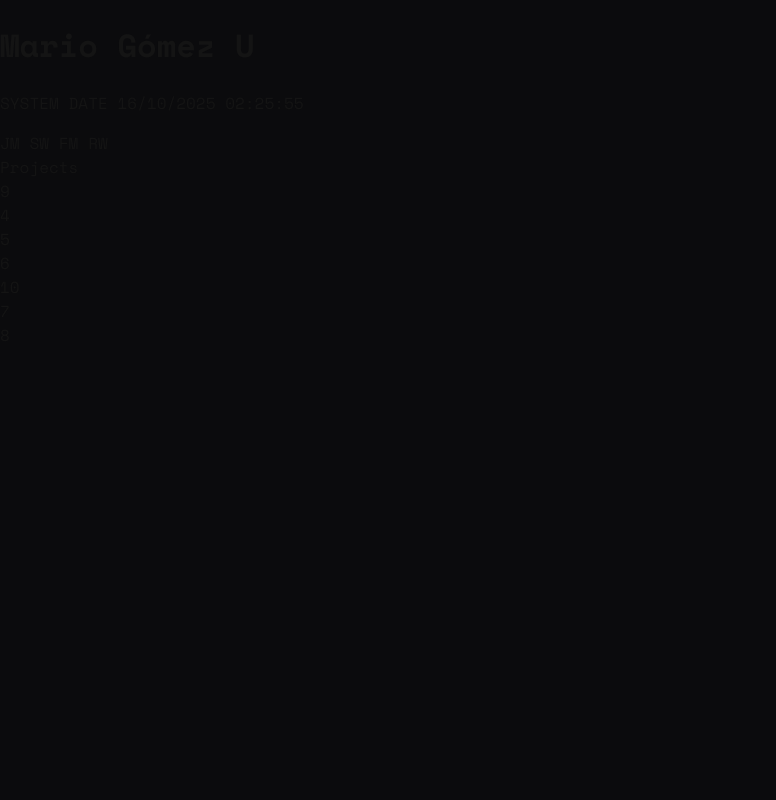
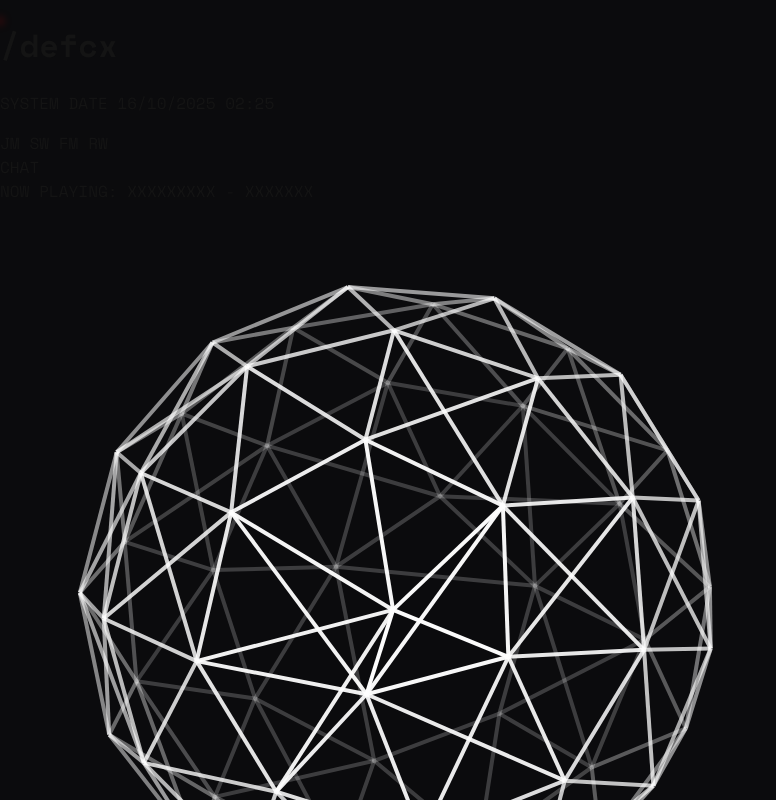
Before and after one commit to defcxz/defcxz, an Astro site: page /dash in a window 1280 px wide. Shown: the whole page, without its empty margins (0-776 px from the left). Built offline with nearby package versions, Linux system fonts and the light colour scheme; Astro itself is replaced by a stand-in of ours; animation ran at ten frames a second.

Commit message:
added new component polygonsphere. adapted layout to be in a twitch scene

```diff
--- a/package.json
+++ b/package.json
@@ -13,11 +13,13 @@
     "@astrojs/cloudflare": "^12.6.10",
     "@astrojs/react": "^4.4.0",
     "@tailwindcss/vite": "^4.1.12",
+    "@types/react": "^19.2.2",
+    "@types/react-dom": "^19.2.2",
     "astro": "^5.14.5",
     "bun": "^1.2.22",
     "framer-motion": "^12.23.12",
-    "react": "^19.1.1",
-    "react-dom": "^19.1.1",
+    "react": "^19.2.0",
+    "react-dom": "^19.2.0",
     "tailwindcss": "^4.1.12",
     "wrangler": "^4.33.1"
   },
--- a/src/components/Dashboard.astro
+++ b/src/components/Dashboard.astro
@@ -1,14 +1,17 @@
 ---
-
+import PolygonalSphere from '../components/PolygonalSphere.jsx';
 ---
 <div>
     <div class="
-        grid h-[100dvh] grid-cols-7 grid-rows-[auto_auto_1fr_1fr] [&>*]:border [&>*]:border-neutral-500 [&>*]:p-4
+        grid h-[100dvh] grid-cols-7 grid-rows-[auto_auto_1fr_1fr_auto] [&>*]:border [&>*]:border-neutral-500 [&>*]:p-4
     ">
         <div class="col-span-7 text-left">
             <div class="flex justify-between items-center w-full">
-            <div class="mx-auto text-center">
-                <h1 class="text-xl font-medium tracking-widest uppercase m-0">Mario Gómez U</h1>
+                <div class="mx-auto text-center py-2">
+                    <div class="flex items-center justify-center gap-2">
+                        <span class="inline-block align-middle w-2 h-2 rounded-full bg-red-500 animate-pulse" title="En vivo" style="box-shadow: 0 0 8px 2px rgba(255,0,0,0.6);"></span>
+                        <h1 class="text-xl font-bold tracking-widest uppercase m-0">/defcx</h1>
+                    </div>
                     <p class="text-xs text-neutral-400 m-0">
                         SYSTEM DATE <span id="last-update" class="text-white"></span>
                     </p>
@@ -23,18 +26,29 @@
             </div>
         </div>
 
-    <div class="col-span-3 row-start-2 text-center text-lg">
-        Projects
+        <div class="col-span-3 col-start-1 row-start-2 text-center text-lg">
+            CHAT
         </div>
-    <div class="col-span-4 col-start-4 row-start-2 text-center">9</div>
+        <div class="col-span-4 col-start-4 row-start-2 text-center">NOW PLAYING: XXXXXXXXX - XXXXXXX</div>
 
-    <div class="col-start-1 row-start-3 text-center">4</div>
-    <div class="col-start-2 row-start-3 text-center">5</div>
-    <div class="col-start-3 row-start-3 text-center">6</div>
-    <div class="col-span-4 row-span-2 col-start-4 row-start-3 text-center">10</div>
+        <div class="col-span-5 row-span-2 col-start-4 row-start-3 text-center">
+            <div class="w-full mx-auto h-full flex justify-center items-center">
+                <PolygonalSphere
+                        client:visible
+                        size={800}
+                        lineColor="hsl(0 100% 100%)"
+                        lineWidth={0.5}
+                        animationDuration={300}
+                        rotationX={true}
+                        rotationY={true}
+                        polygonCount={30}
+                        perspective={500}
+                />
+            </div>
+        </div>
 
-    <div class="col-start-1 row-start-4 text-center">7</div>
-    <div class="col-span-2 col-start-2 row-start-4 text-center">8</div>
+        <div class="col-start-1 row-start-3 row-end-5 text-xs">USUARIO</div>
+        <div class="col-span-2 col-start-2 row-start-3 row-end-5 text-xs">MENSAJE</div>
     </div>
 
     <script>
@@ -48,8 +62,7 @@
             const formattedTime = now.toLocaleTimeString('en-US', {
                 hour12: false,
                 hour: '2-digit',
-            minute: '2-digit',
-            second: '2-digit'
+                minute: '2-digit'
             });
             const timeElement = document.getElementById('last-update');
             if (timeElement) {
@@ -71,3 +84,4 @@
             background-color: #0b0b0d !important;
         }
     </style>
+</div>
--- /dev/null
+++ b/src/components/PolygonalSphere.jsx
@@ -0,0 +1,151 @@
+import React, { useState, useEffect, useMemo, useRef } from 'react';
+
+const PolygonalSphere = ({
+                             size = 200,
+                             lineColor = '#00bcd4',
+                             lineWidth = 1,
+                             animationDuration = 20, // Duración en segundos para una rotación completa
+                             rotationX = true,
+                             rotationY = true,
+                             rotationZ = false,
+                             polygonCount = 30,
+                             perspective = 500,
+                             initialRotation = 0,
+                         }) => {
+    const [rotation, setRotation] = useState(Number(initialRotation));
+    const animationFrameId = useRef(null);
+
+    const radius = 40; // Radio base
+
+    // useMemo para optimizar: solo recalcula si polygonCount cambia
+    const vertices = useMemo(() => {
+        const numVertices = polygonCount * 2;
+        const verts = [];
+        for (let i = 0; i < numVertices; i++) {
+            const lat = Math.acos(-1 + (2 * i) / numVertices);
+            const lon = Math.sqrt(numVertices * Math.PI) * lat;
+            const x = radius * Math.sin(lat) * Math.cos(lon);
+            const y = radius * Math.sin(lat) * Math.sin(lon);
+            const z = radius * Math.cos(lat);
+            verts.push({ x, y, z });
+        }
+        return verts;
+    }, [polygonCount]);
+
+    // useMemo para optimizar: solo recalcula si los vértices cambian
+    const edges = useMemo(() => {
+        const generatedEdges = new Set();
+        const edgesArray = [];
+        const threshold = radius * 0.7; // Umbral de distancia para conectar
+
+        for (let i = 0; i < vertices.length; i++) {
+            for (let j = i + 1; j < vertices.length; j++) {
+                const dist = Math.sqrt(
+                    Math.pow(vertices[i].x - vertices[j].x, 2) +
+                    Math.pow(vertices[i].y - vertices[j].y, 2) +
+                    Math.pow(vertices[i].z - vertices[j].z, 2)
+                );
+                if (dist < threshold) {
+                    const edgeKey = `${Math.min(i, j)}-${Math.max(i, j)}`;
+                    if (!generatedEdges.has(edgeKey)) {
+                        edgesArray.push([i, j]);
+                        generatedEdges.add(edgeKey);
+                    }
+                }
+            }
+        }
+        return edgesArray;
+    }, [vertices]);
+
+    // useEffect para manejar la animación
+    useEffect(() => {
+        const animate = () => {
+            // La velocidad se ajusta según la duración deseada de la animación
+            const rotationSpeed = 360 / (animationDuration * 60); // 60 FPS asumidos
+            setRotation((prevRotation) => (prevRotation + rotationSpeed) % 360);
+            animationFrameId.current = requestAnimationFrame(animate);
+        };
+
+        animationFrameId.current = requestAnimationFrame(animate);
+
+        // Función de limpieza para detener la animación cuando el componente se desmonta
+        return () => {
+            if (animationFrameId.current) {
+                cancelAnimationFrame(animationFrameId.current);
+            }
+        };
+    }, [animationDuration]); // Vuelve a ejecutar si cambia la duración
+
+    // Proyecta los puntos 3D a 2D para el SVG
+    const projectPoint = (index, currentRotation) => {
+        const vert = vertices[index];
+        let { x, y, z } = vert;
+
+        const rad = (currentRotation * Math.PI) / 180;
+        const cos = Math.cos(rad);
+        const sin = Math.sin(rad);
+
+        if (rotationX) {
+            const tempY = y * cos - z * sin;
+            const tempZ = y * sin + z * cos;
+            y = tempY;
+            z = tempZ;
+        }
+        if (rotationY) {
+            const tempX = x * cos + z * sin;
+            const tempZ = -x * sin + z * cos;
+            x = tempX;
+            z = tempZ;
+        }
+        if (rotationZ) {
+            const tempX = x * cos - y * sin;
+            const tempY = x * sin + y * cos;
+            x = tempX;
+            y = tempY;
+        }
+
+        const scale = perspective / (perspective + z);
+        return {
+            x: 50 + x * scale,
+            y: 50 + y * scale,
+            z: z, // Mantener 'z' para calcular la opacidad
+        };
+    };
+
+    const containerStyle = {
+        width: typeof size === 'number' ? `${size}px` : size,
+        height: typeof size === 'number' ? `${size}px` : size,
+        perspective: `${perspective}px`,
+    };
+
+    const projectedEdges = edges.map(edge => {
+        const p1 = projectPoint(edge[0], rotation);
+        const p2 = projectPoint(edge[1], rotation);
+        const avgZ = (p1.z + p2.z) / 2;
+        const opacity = Math.max(0.2, 1 - (avgZ + radius) / (2 * radius));
+        return { p1, p2, opacity };
+    });
+
+    return (
+        <div style={containerStyle}>
+            <svg width={size} height={size} viewBox="0 0 100 100" style={{ overflow: 'visible' }}>
+                <g>
+                    {projectedEdges.map(({ p1, p2, opacity }, index) => (
+                        <line
+                            key={index}
+                            x1={p1.x}
+                            y1={p1.y}
+                            x2={p2.x}
+                            y2={p2.y}
+                            stroke={lineColor}
+                            strokeWidth={lineWidth}
+                            style={{ opacity, transition: 'opacity 0.1s ease-out' }}
+                        />
+                    ))}
+                </g>
+            </svg>
+        </div>
+    );
+};
+
+export default PolygonalSphere;
```
Also changed, not shown: tsconfig.json (+11 -2 lines), 1 other file. Lines whose indentation alone changed are shown as unchanged.
